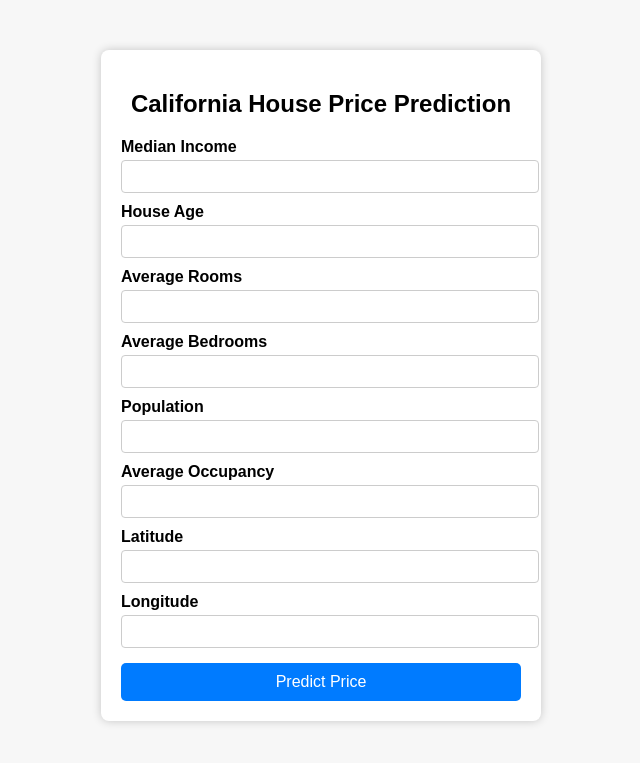
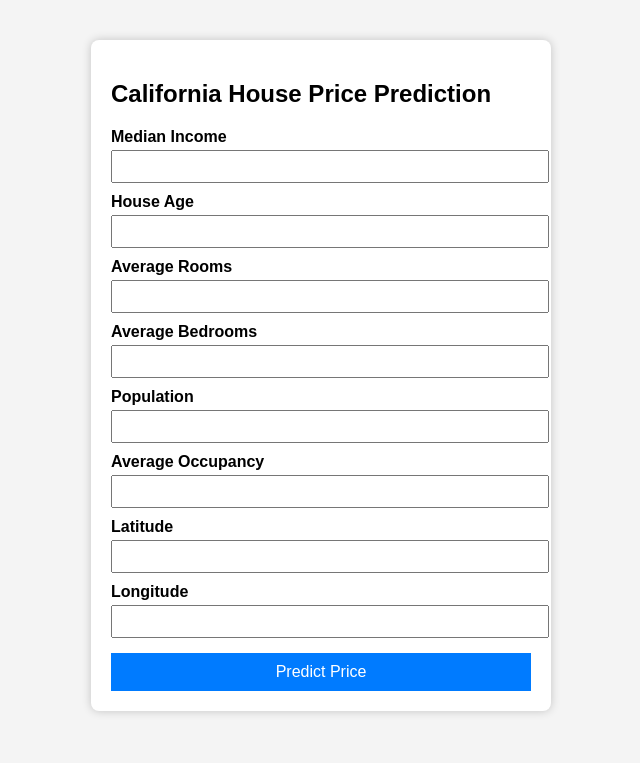
Before and after one commit to raisaurabh44/California_House_Pricing_End_To_End_Project, a Flask app: page / in a window 1280 px wide. Shown: the top 763 px of the page, without its empty margins (319-959 px from the left). Run offline with Flask 3, Linux system fonts and the light colour scheme; parts of the project's set-up code (start-up, migrations or seed data) failed here and were passed over.

Commit message:
This is modification

```diff
--- a/app.py
+++ b/app.py
@@ -16,8 +16,6 @@ FEATURE_NAMES=scaler.feature_names_in_
 @app.route('/')
 def home():
     return render_template("home.html", best_model=None, predictions_table=[])
-    #return render_template('home.html')
-
 
 @app.route('/predict_api', methods=['POST'])
 def predict_api():
@@ -66,10 +64,10 @@ def predict_api():
         "best_model": best_model
     })
 
-@app.route('/predict', methods=['POST'])
+@app.route("/predict", methods=['POST'])
 def predict():
      # Read form input
-    data_dict = {name: float(val) for name, val in zip(FEATURE_NAMES, request.form.values())}
+    data_dict = {name: float(request.form[name]) for name in FEATURE_NAMES}
     input_array = pd.DataFrame([data_dict], columns=FEATURE_NAMES)
 
     # # Read form input
@@ -113,29 +111,3 @@ def predict():
 
 if __name__ == "__main__":
     app.run(debug=True)
-
-# @app.route('/predict_api', methods=['POST'])
-# def predict_api():
-#     ## Getting Data from request Postman API call
-#     data = request.json['data']
-#     ## Printing row data
-#     print(data)
-#     ## Converting data into numpy array in the shape of 2D array required by sklearn models
-#     print(np.array(list(data.values())).reshape(1, -1))
-#     ## Appliying scaling during model training
-#     new_data = scaler.transform(np.array(list(data.values())).reshape(1, -1))
-#     model_type = request.json.get('model_type', 'LinearRegression')
-#     data_array = np.array(list(data.values())).reshape(1, -1)
-
-#     if model_type == 'LinearRegression':
-#         prediction = pickle_model1.predict(new_data)
-#     elif model_type == 'RidgeCV':
-#         prediction = pickle_model2.predict(new_data)
-#     elif model_type == 'RandomForestRegressor':
-#         prediction = pickle_model3.predict(new_data)
-#     elif model_type == 'GradientBoostingRegressor':
-#         prediction = pickle_model4.predict(new_data)
-#     else:
-#         return jsonify({'error': 'Invalid model type specified.'}), 400
-
-#     return jsonify({'prediction': prediction[0]})
--- a/templates/home.html
+++ b/templates/home.html
@@ -2,91 +2,69 @@
 <html lang="en">
 <head>
     <meta charset="UTF-8">
-    <title>California House Price Prediction ML Model</title>
+    <title>California House Price Prediction</title>
     <style>
         body {
-            font-family: Arial, sans-serif;
-            margin: 0;
-            padding: 0;
-            background: #f7f7f7;
+            font-family: Arial;
+            background: #f4f4f4;
         }
-
         .container {
-            width: 400px;
-            margin: 50px auto;
+            width: 420px;
+            margin: 40px auto;
             padding: 20px;
-            background: #fff;
+            background: white;
             border-radius: 8px;
-            box-shadow: 0 0 10px rgba(0,0,0,0.2);
+            box-shadow: 0 0 10px rgba(0,0,0,.2);
         }
-
-        h2 {
-            text-align: center;
-            margin-bottom: 20px;
+        label {
+            font-weight: bold;
+            margin-top: 10px;
+            display: block;
         }
-
-        label {
-            display: block;
-            margin-top: 10px;
-            font-weight: bold;
-        }
-
         input {
             width: 100%;
-            padding: 8px;
+            padding: 7px;
             margin-top: 4px;
-            border: 1px solid #ccc;
-            border-radius: 4px;
         }
-
         button {
             width: 100%;
+            padding: 10px;
             margin-top: 15px;
-            padding: 10px;
             background: #007bff;
             color: white;
             border: none;
-            border-radius: 5px;
             font-size: 16px;
-            cursor: pointer;
         }
-
-        button:hover {
-            background: #0056b3;
-        }
-
-        .result {
-            margin-top: 15px;
-            padding: 12px;
-            background: #e2e3e5;
-            border-radius: 6px;
-            text-align: center;
-            font-weight: bold;
-        }
-
         table {
             width: 100%;
-            margin-top: 12px;
+            margin-top: 15px;
             border-collapse: collapse;
         }
-
         th, td {
             border: 1px solid #ccc;
             padding: 6px;
             text-align: center;
         }
-
         th {
             background: #007bff;
             color: white;
         }
+        .result {
+            background: #e2e3e5;
+            padding: 10px;
+            margin-top: 15px;
+            text-align: center;
+            font-weight: bold;
+        }
     </style>
 </head>
+
 <body>
 <div class="container">
     <h2>California House Price Prediction</h2>
 
     <form action="/predict" method="post">
+
         <label>Median Income</label>
         <input type="number" step="any" name="MedInc" required>
 
@@ -116,7 +94,7 @@
 
     {% if best_model %}
         <div class="result">
-        Best Model: {{ best_model.model }}<br>
+            Best Model: {{ best_model.model }} <br>
             Predicted Price: ${{ best_model.prediction | round(2) }}
         </div>
 
```
Lines whose indentation alone changed are shown as unchanged.
